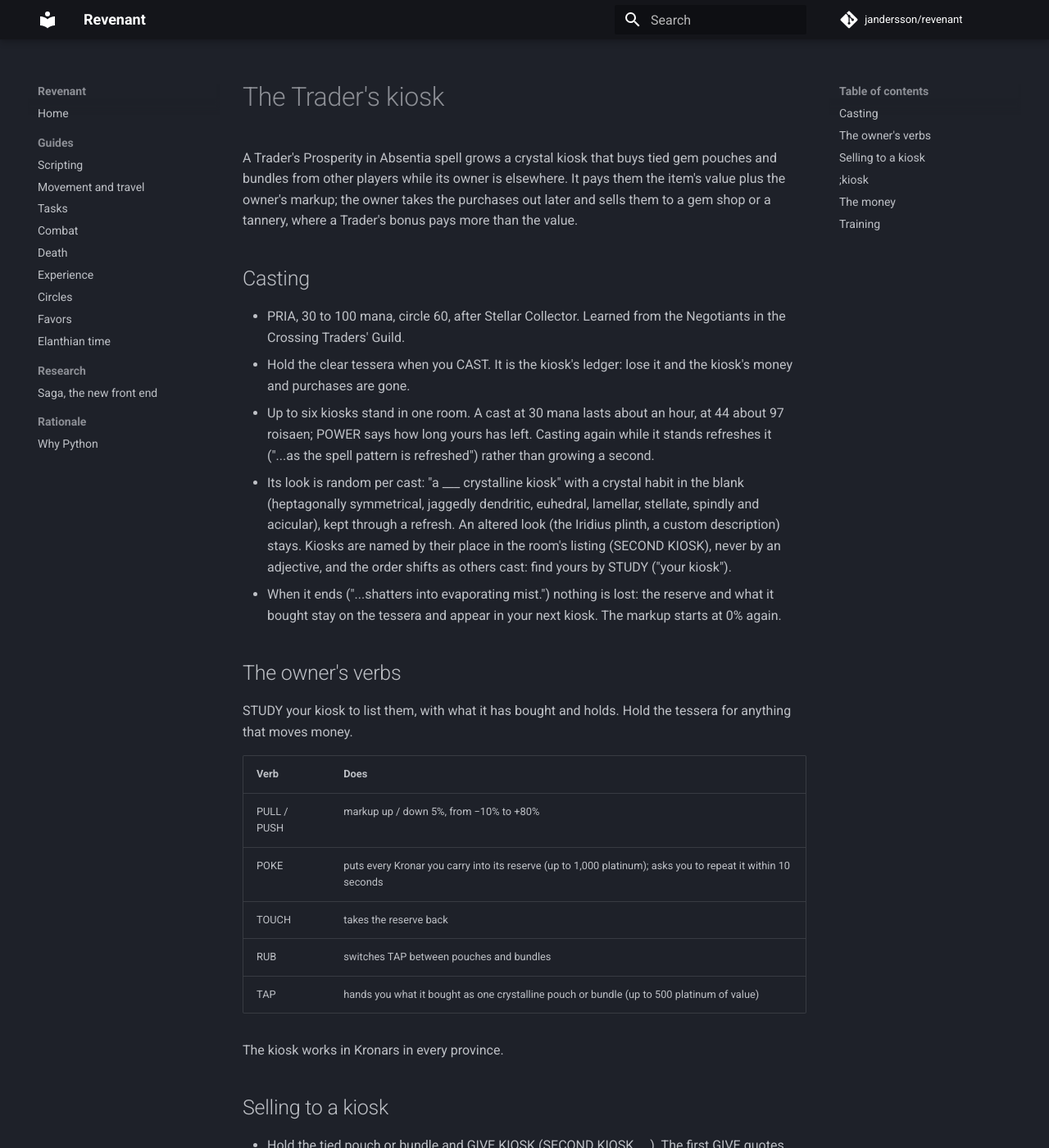
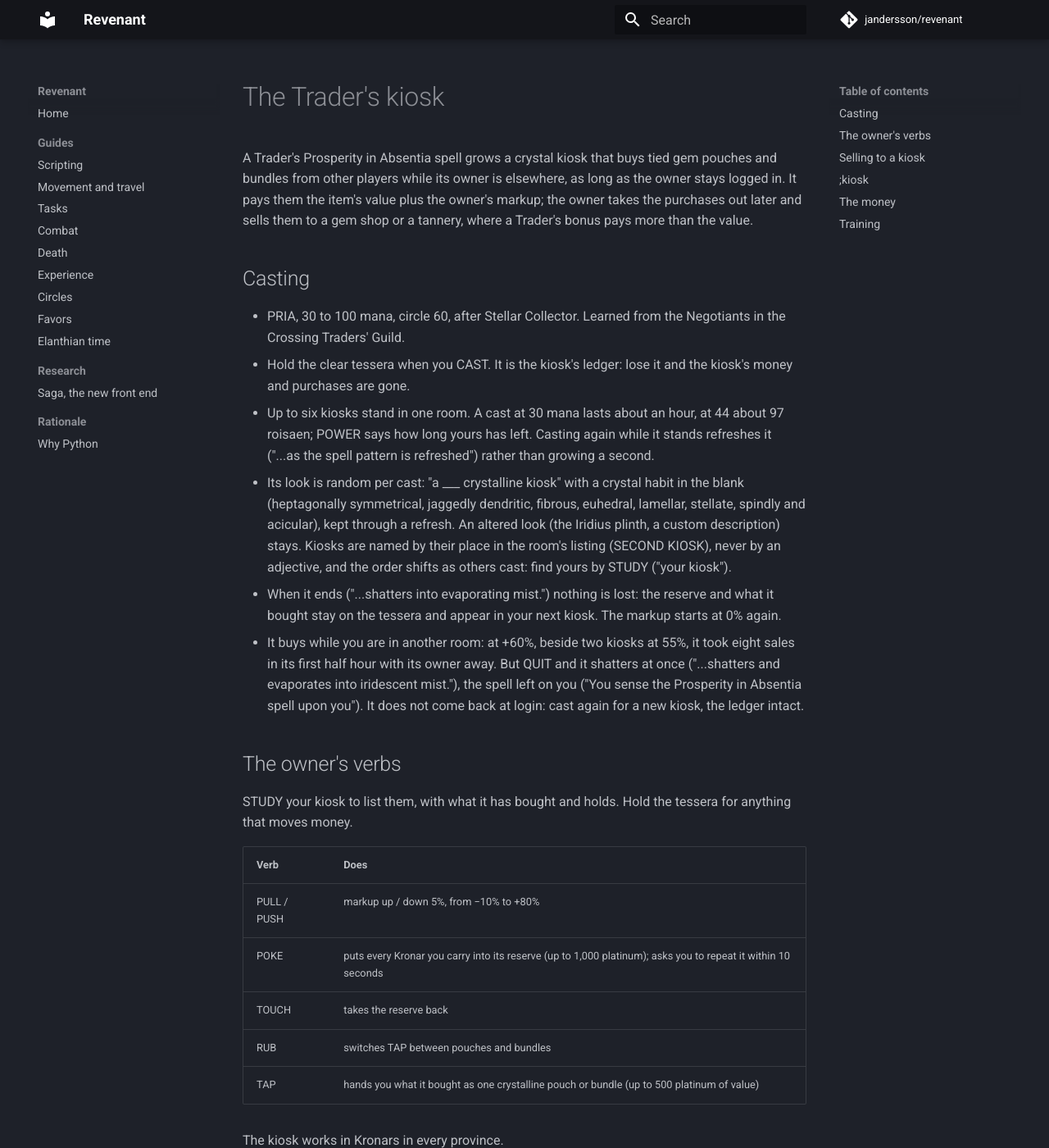
Before and after one commit to jandersson/revenant, an MkDocs documentation site: the page built from docs/kiosk.md, in a window 1280 px wide and 1400 px high. Shown: the whole window at 82% size. Built offline with MkDocs 1.6.1 and Material for MkDocs 9.7.7, drawn with Linux system fonts in a browser that asks for light colours; comment, search, counter and statistics services are not loaded.

Commit message:
docs(kiosk): it buys with the owner away, but logging out shatters it
At +60% beside two 55% kiosks it took eight sales in half an hour with
its owner in another room. QUIT shattered it five seconds later, the
spell left on the owner ("...spell upon you"); it was not back at login,
and a new cast grew a new kiosk with the ledger intact to the copper.

Co-Authored-By: Claude Opus 5.5 <noreply@anthropic.com>

```diff
--- a/docs/kiosk.md
+++ b/docs/kiosk.md
@@ -1,14 +1,15 @@
 # The Trader's kiosk
 
-A Trader's Prosperity in Absentia spell grows a crystal kiosk that buys tied gem pouches and bundles from other players while its owner is elsewhere. It pays them the item's value plus the owner's markup; the owner takes the purchases out later and sells them to a gem shop or a tannery, where a Trader's bonus pays more than the value.
+A Trader's Prosperity in Absentia spell grows a crystal kiosk that buys tied gem pouches and bundles from other players while its owner is elsewhere, as long as the owner stays logged in. It pays them the item's value plus the owner's markup; the owner takes the purchases out later and sells them to a gem shop or a tannery, where a Trader's bonus pays more than the value.
 
 ## Casting
 
 - PRIA, 30 to 100 mana, circle 60, after Stellar Collector. Learned from the Negotiants in the Crossing Traders' Guild.
 - Hold the clear tessera when you CAST. It is the kiosk's ledger: lose it and the kiosk's money and purchases are gone.
 - Up to six kiosks stand in one room. A cast at 30 mana lasts about an hour, at 44 about 97 roisaen; POWER says how long yours has left. Casting again while it stands refreshes it ("...as the spell pattern is refreshed") rather than growing a second.
-- Its look is random per cast: "a ___ crystalline kiosk" with a crystal habit in the blank (heptagonally symmetrical, jaggedly dendritic, euhedral, lamellar, stellate, spindly and acicular), kept through a refresh. An altered look (the Iridius plinth, a custom description) stays. Kiosks are named by their place in the room's listing (SECOND KIOSK), never by an adjective, and the order shifts as others cast: find yours by STUDY ("your kiosk").
+- Its look is random per cast: "a ___ crystalline kiosk" with a crystal habit in the blank (heptagonally symmetrical, jaggedly dendritic, fibrous, euhedral, lamellar, stellate, spindly and acicular), kept through a refresh. An altered look (the Iridius plinth, a custom description) stays. Kiosks are named by their place in the room's listing (SECOND KIOSK), never by an adjective, and the order shifts as others cast: find yours by STUDY ("your kiosk").
 - When it ends ("...shatters into evaporating mist.") nothing is lost: the reserve and what it bought stay on the tessera and appear in your next kiosk. The markup starts at 0% again.
+- It buys while you are in another room: at +60%, beside two kiosks at 55%, it took eight sales in its first half hour with its owner away. But QUIT and it shatters at once ("...shatters and evaporates into iridescent mist."), the spell left on you ("You sense the Prosperity in Absentia spell upon you"). It does not come back at login: cast again for a new kiosk, the ledger intact.
 
 ## The owner's verbs
 
```
